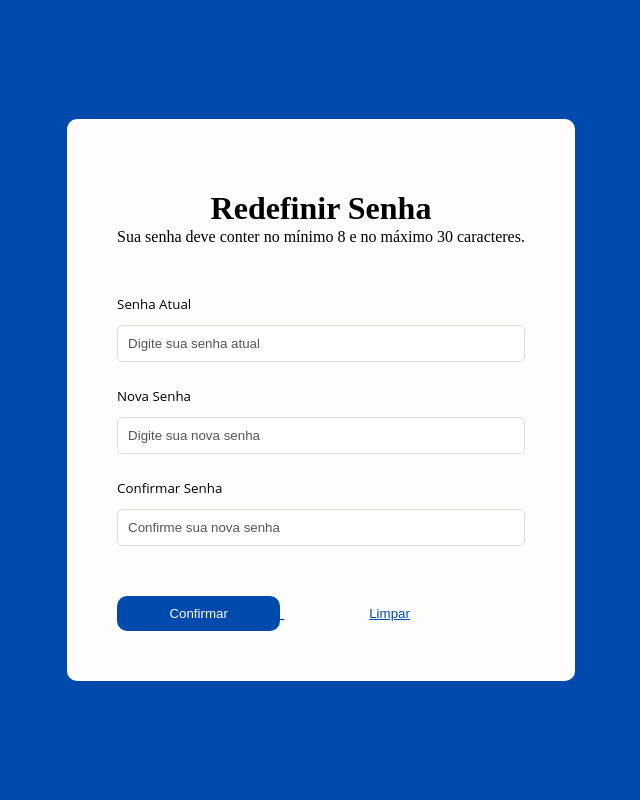
After one commit to greif4dev/weather-forecast, a Flask app: page /redefinir in a window 1280 px wide. The commit adds this page. Shown: the whole page, without its empty margins (319-959 px from the left). Run offline with Flask 3, Linux system fonts and the light colour scheme.

Commit message:
feat(password) implementecao tela redefinicao de senha

```diff
--- a/api/app.py
+++ b/api/app.py
@@ -19,5 +19,9 @@ def index():
 def login():
     return render_template("tela-login.html")
 
+@app.route("/redefinir")
+def redefinir():
+    return render_template("redefinirSenha.html")
+
 if __name__ == '__main__':
     app.run(debug=True)
--- /dev/null
+++ b/templates/redefinirSenha.html
@@ -0,0 +1,183 @@
+
+  <style>
+    body {
+      margin: 0;
+      height: 100vh;
+      display: flex;
+      flex-direction: column;
+      align-items: center;
+      justify-content: center;
+      background-color: #004aad;
+    }
+
+    #title {
+      font-family: 'Pathway Gothic One', sans-serif; /* Fonte Pathway Gothic One */
+      font-size: 22pt;
+      letter-spacing: 0.1pt;
+      color: #fff; /* Cor branca ajustada */
+      font-weight: bold; /* Negrito ajustado */
+      position: absolute;
+      margin-top: -700px;
+      text-align: left;
+      margin-left: -1550px;
+    }
+
+    .container {
+      background-color: #fffcfc;
+      padding: 50px;
+      border-radius: 10px;
+      width: 70spx;
+      margin-top: 10px;
+      text-align: center; /* Centralizar o texto dentro do contêiner */
+      margin: auto;
+    }
+
+    .left-align {
+      text-align: left; /* Alinhar à esquerda os rótulos com essa classe */
+    }
+
+    .label-text {
+      display: block;
+      text-align: left;
+      margin-bottom: 2px; /* Ajuste para reduzir o espaço entre rótulos e campos de senha */
+      font-family: 'Open Sans', sans-serif; /* Fonte Open Sans */
+      font-size: 10pt;
+      margin-top: 15px;
+    }
+
+    input {
+      border-radius: 5px;
+      width: 100%;
+      padding: 10px;
+      margin: 10px 0;
+      box-sizing: border-box;
+      margin: 10px 0; /* Ajuste para reduzir o espaço entre campos de senha */
+      border: 1px solid #ddd; /* Cor e espessura da borda ajustadas */
+      border-radius: 5px; /* Bordas mais suavizadas */
+      color: #555; /* Cor do texto dentro do campo ajustada */
+    }
+
+    .button-container {
+      text-align: left; /* Alinhar o botão à esquerda dentro da nova div */
+      margin-top: 10px; /* Ajuste para espaçamento entre o último campo e o botão */
+    }
+
+    button {
+      background-color: #004aad;
+      color: #fffcfc;
+      padding: 10px;
+      border: none;
+      border-radius: 10px;
+      cursor: pointer;
+      margin-top: 30px;
+      margin-left: 0;
+      width: 40%;
+    }
+
+    .button-text {
+      display: inline-block;
+      width: 100%; /* Ocupar a largura total do botão */
+      text-align: center; /* Centralizar o texto dentro do botão */
+
+    }
+
+    .clear-button {
+      background-color: transparent; /* Cor de fundo transparente */
+      color: #004aad; /* Cor do texto do novo botão */
+      margin-left: 75px; /* Espaço à esquerda para separar os botões */
+      text-decoration: underline; /* Sublinhar o texto */
+      font-size: 10pt;
+    }
+
+     /* Adicionei um estilo para o parágrafo abaixo do título */
+     #password-rule {
+      margin-top: -20px; /* Ajuste para reduzir o espaço entre o título e o parágrafo */
+     }
+
+     #menu {
+      position: fixed;
+      top: 0;
+      right: -250px;
+      width: 250px;
+      height: 100%;
+      background-color: #004aad;
+      padding-top: 60px; /* Adjusted padding to account for the top bar */
+      transition: 0.3s;
+      z-index: 1;
+    }
+
+    #menu a {
+      padding: 15px 10px;
+      text-decoration: none;
+      font-size: 20px;
+      color: #ffffff;
+      display: block;
+      transition: 0.3s;
+    }
+
+    #menu a:hover {
+      background-color: #00357c;
+    }
+
+    #menu .close-btn {
+      position: absolute;
+      top: 20px;
+      right: 20px;
+      font-size: 30px;
+      cursor: pointer;
+      color: #ffffff;
+    }
+
+    #menu-icon {
+      position: fixed;
+      top: 20px;
+      left: 20px;
+      font-size: 30px;
+      cursor: pointer;
+      color: #ffffff;
+      z-index: 2;
+    }
+
+  </style>
+</head>
+<body>
+  <p id="title">JVV WEATHER</p>
+  <div class="container">
+    <h1>Redefinir Senha</h1>
+    <p id="password-rule">Sua senha deve conter no mínimo 8 e no máximo 30 caracteres.</p>
+    <br>
+    <label for="currentPassword" class="label-text left-align">Senha Atual</label>
+    <input type="text" id="currentPassword" name="currentPassword" onfocus="clearExampleText(this)" value="Digite sua senha atual" class="example-text">
+
+    <label for="newPassword" class="label-text left-align">Nova Senha</label>
+    <input type="text" id="newPassword" name="newPassword" onfocus="clearExampleText(this)" value="Digite sua nova senha" class="example-text">
+
+    <label for="confirmPassword" class="label-text left-align">Confirmar Senha</label>
+    <input type="text" id="confirmPassword" name="confirmPassword" onfocus="clearExampleText(this)" value="Confirme sua nova senha" class="example-text">
+
+    <div class="button-container">
+      <a href="/">
+        <button type="button" class="left-align">
+          <span class="button-text">Confirmar</span>
+        </button>
+      </a>
+      <button type="button" class="clear-button left-align" onclick="clearFields()">Limpar</button>
+    </div>
+  </div>
+
+  <script>
+    function clearFields() {
+      document.getElementById("currentPassword").value = "";
+      document.getElementById("newPassword").value = "";
+      document.getElementById("confirmPassword").value = "";
+    }
+
+    function clearExampleText(element) {
+      if (element.value === element.defaultValue) {
+        element.value = "";
+        element.classList.remove("example-text");
+      }
+    }
+  </script>
+</body>
+</html>
--- a/templates/tela-login.html
+++ b/templates/tela-login.html
@@ -146,7 +146,7 @@
     <label for="newPassword" class="label-text left-align">Senha</label>
     <input type="text" id="newPassword" name="newPassword" onfocus="clearExampleText(this)" value="Digite sua senha" class="example-text">
 
-    <p class="forgot-password">Recuperar senha</p>
+    <a href="/redefinir"><p class="forgot-password">Recuperar senha</p></a>
 
     <div class="button-container">
         <a href="/home">
@@ -154,8 +154,7 @@
             <span class="button-text">ENTRAR</span>
           </button>
         </a>
-        <button type="button" class="cadastrar-button" onclick="clearFields()">CADASTRE-SE GRÁTIS</button>
-      </div>
+    </div>
   </div>
 {% endblock %}
 <script>
```
